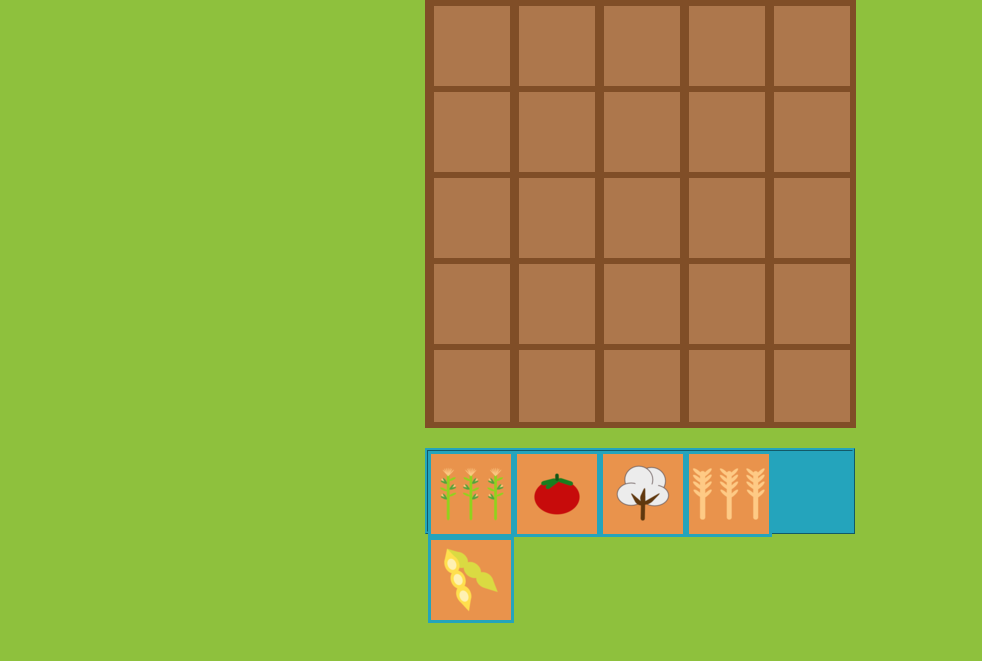
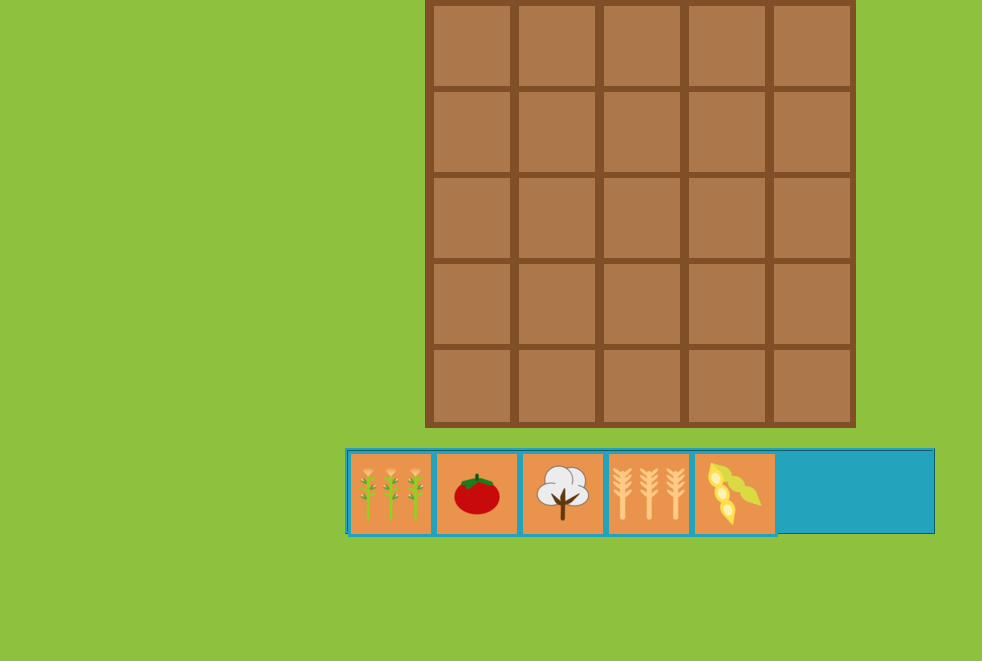
Before and after one commit to bonushole/BoilerMake7, a React app: page / in a window 1280 px wide. Shown: the part 103-764 px from the top of the page, without its empty margins (0-982 px from the left). Built offline with nearby package versions, Linux system fonts and the light colour scheme.

Commit message:
Inventory Widening

```diff
--- a/src/style/inventory.scss
+++ b/src/style/inventory.scss
@@ -6,7 +6,7 @@
 	background-color: #24A4BC;
 
 
-	width: 424px;
+	width: 584px;
 	height: 80px;
 
 	border-style: ridge;
```
